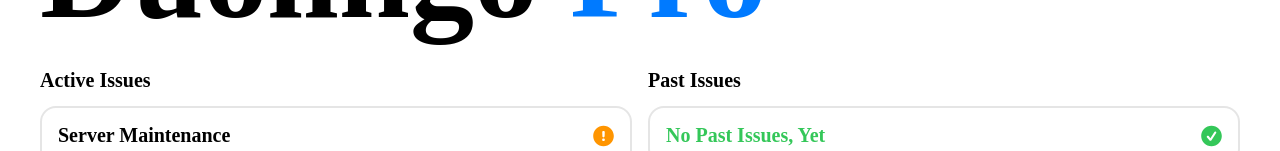
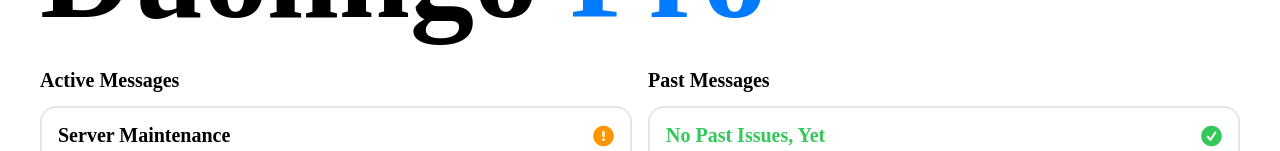
Before and after one commit to anonymoushackerIV/anonymoushackerIV.github.io, a plain HTML site: page duolingopro.html in a window 1280 px wide. Shown: the part 514-665 px from the top of the page. Drawn offline with Linux system fonts and the light colour scheme.

Commit message:
Update duolingopro.html

```diff
--- a/duolingopro.html
+++ b/duolingopro.html
@@ -3,8 +3,6 @@
 	<head>
 		<title>Duolingo Pro - Status</title>
 		<style>
-
-
 			.MenuBarOne {
 				position: fixed;
 				top: 32px;
@@ -236,7 +234,7 @@
 			</div>
 			<div class="PageBoxOneSectionOne">
 				<div class="PageBoxOneSectionOneSectionOne">
-					<p class="PageBoxOneSectionOneSectionOneTextOne">Active Issues</p>
+					<p class="PageBoxOneSectionOneSectionOneTextOne">Active Messages</p>
 					<div class="DuolingoProIssueBoxTypeOne" id="DPIA1MO">
 						<div class="DuolingoProIssueBoxTypeOneBoxOne">
 							<p class="DuolingoProIssueBoxTypeOneBoxOneTextOne">Server Maintenance</p>
@@ -263,7 +261,7 @@
 
 
 				<div class="PageBoxOneSectionOneSectionOne">
-					<p class="PageBoxOneSectionOneSectionOneTextOne">Past Issues</p>
+					<p class="PageBoxOneSectionOneSectionOneTextOne">Past Messages</p>
 					<div class="DuolingoProIssueBoxTypeOne">
 						<div class="DuolingoProIssueBoxTypeOneBoxOne">
 							<p class="DuolingoProIssueBoxTypeOneBoxOneTextOne" style="color: #34C759;">No Past Issues, Yet</p>
```
Lines whose indentation alone changed are shown as unchanged.
